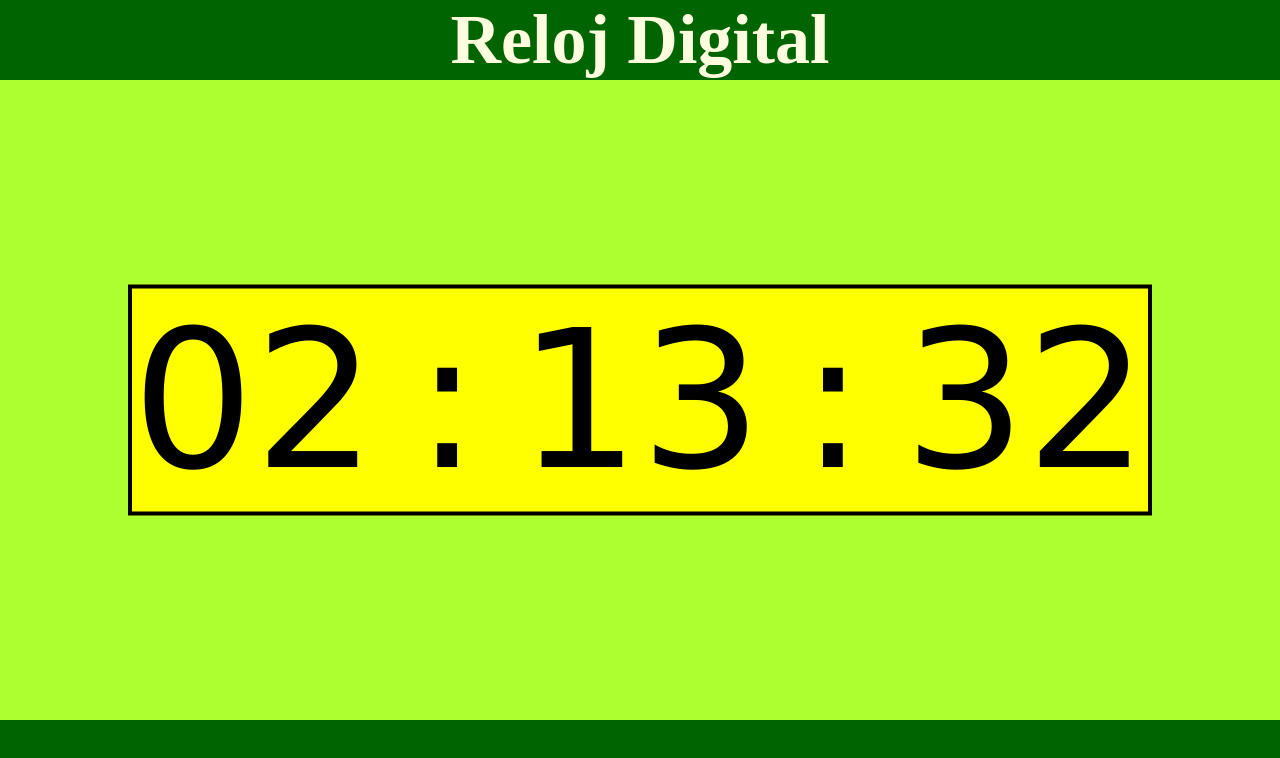
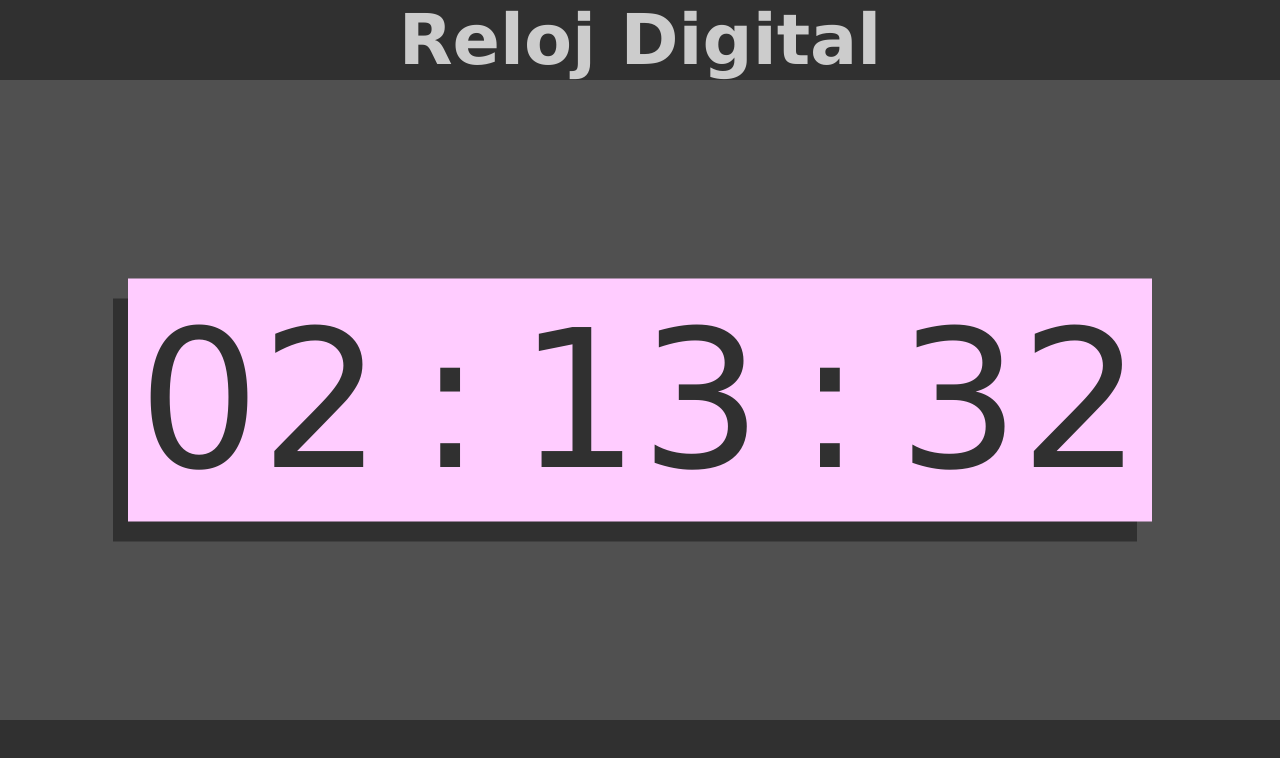
Before and after one commit to matugonzalez/P-RelojDigital, a plain HTML site: page index.html in a window 1280 px wide. Drawn offline with Linux system fonts and the light colour scheme.

Commit message:
Change the style of the main span

```diff
--- a/style.css
+++ b/style.css
@@ -1,19 +1,19 @@
 :root{
     /* Variables de color */
-    --header-bg-color:darkgreen;
-    --h1-color:lightyellow;
-    --main-bg-color:greenyellow;
-    --container-bg-color:yellow;
-    --container-border-color:black;
-    --span-color:black;
-    --footer-bg-color:darkgreen;
-    --h6-color:lightyellow;
+    --header-bg-color:#303030;
+    --h1-color:#cccccc;
+    --main-bg-color: #505050;
+    --container-bg-color:#ffccff;
+    --container-border-color:#303030;
+    --span-color:#303030;
+    --footer-bg-color:#303030;
 }
 
 *{
     padding: 0;
     margin: 0;
     box-sizing: border-box;
+    font-family: Verdana, Geneva, Tahoma, sans-serif;
 }
 body{
 
@@ -45,14 +45,15 @@ main{
     top: 50%;
     left: 50%;
     transform: translate(-50%,-50%);
-    border: 4px solid var(--container-border-color);
+    padding: 10px;
+    box-shadow: #303030 -15px 20px;
+
 }
 .main_span{
     font-size: 15vw;
     width: 20vw;
-    font-family: Verdana;
     text-align: center;
-
+    color: var(--span-color);
 }
 
 
```
